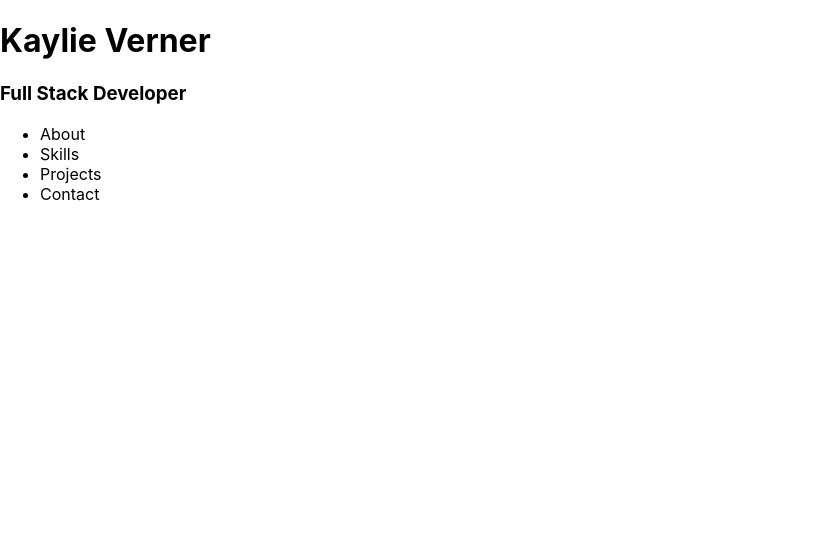
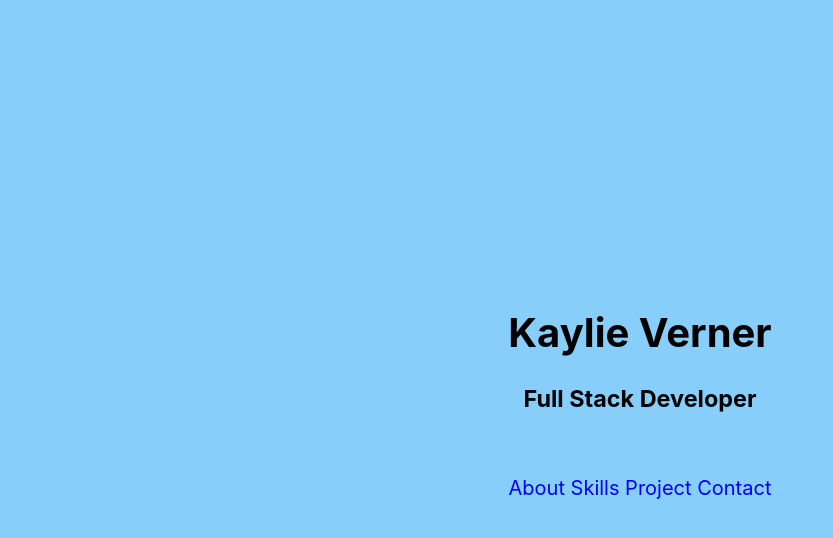
Before and after one commit to kaylieverner/Kaylie-Verner, a React (Create React App) app in the folder portfolio/: page / in a window 1280 px wide. Shown: the top 538 px of the page, without its empty margins (0-833 px from the left). Built offline with nearby package versions, Linux system fonts and the light colour scheme.

Commit message:
updated mainbox component of home page to center contents on page

```diff
--- a/portfolio/src/App.js
+++ b/portfolio/src/App.js
@@ -1,5 +1,5 @@
 import React from 'react';
-import { BrowserRouter, Router, Link, Switch, Route } from 'react-router-dom';
+import { BrowserRouter, Route } from 'react-router-dom';
 import Home from './Home.js';
 // import { Box, Button, Heading, Grommet } from 'grommet';
 import "./App.css";
--- a/portfolio/src/Home.js
+++ b/portfolio/src/Home.js
@@ -1,7 +1,7 @@
 import React from "react";
 import "./App";
-import { Grommet } from 'grommet';
-import MainBox from "./components/MainBox";
+// import { Grommet } from 'grommet';
+import MainBox from "./components/MainBox/MainBox";
 
 
 function Projects(props) {
--- a/portfolio/src/components/MainBox.js
+++ /dev/null
@@ -1,24 +0,0 @@
-import React from "react";
-
-
-function MainBox() {
-
-  return (
-    <div className="MainBox">
-        <div className="MainHeading">
-        <h1>Kaylie Verner</h1>
-        <h3>Full Stack Developer</h3>
-        </div>
-        <div className="MainLinks">
-            <ul>
-                <li>About</li>
-                <li>Skills</li>
-                <li>Projects</li>
-                <li>Contact</li>
-            </ul>
-        </div>
-    </div>
-  );
-}
-
-export default MainBox;
--- /dev/null
+++ b/portfolio/src/components/MainBox/MainBox.css
@@ -0,0 +1,64 @@
+#LinksContainer {
+    height: 84px;
+}
+
+.MainLinksDiv {
+	display: table;
+	margin: 0 auto;
+}
+
+ul#MainLinksList {
+    list-style: none;
+    padding: 0;
+    padding-top: 20px;
+	}
+	ul#MainLinksList li {
+        display: inline;
+        font-size: 20px;
+    }
+
+.MainBox {
+    text-align: center;
+}
+
+a{
+    text-decoration: none;
+}
+
+.MainBoxContents {
+    margin: 0;
+    position: absolute;
+    top: 50%;
+    left: 50%;
+    margin-right: -50%;
+    transform: translate(-50%, -50%)
+}
+
+html,
+body {
+  margin: 0;
+  padding: 0;
+}
+
+body {
+    height: 100vh;
+    width: 100vw;
+  }
+
+  /* include border and padding in element width and height */
+  * {
+    box-sizing: border-box;
+  }
+
+  /* full-sized  container that fills up the page */
+  .MainBox {
+    padding: 70px 0;
+    text-align: center;
+    height: 100vh;
+    width: 100vw;
+
+    /* example padding, font-size, background, etc */
+    padding: 10px;
+    font-size: 20px;
+    background-color: lightskyblue;
+  }
--- /dev/null
+++ b/portfolio/src/components/MainBox/MainBox.js
@@ -0,0 +1,28 @@
+import React from "react";
+import "./MainBox.css";
+
+function MainBox() {
+
+  return (
+    <div className="MainBox">
+      <div className="MainBoxContents">
+        <div className="MainHeading">
+          <h1>Kaylie Verner</h1>
+          <h3>Full Stack Developer</h3>
+        </div>
+        <div id="LinksContainer">
+        <div className="MainLinksDiv">
+          <ul id="MainLinksList">
+            <li><a href="#">About</a>  </li>
+            <li><a href="#">Skills</a>  </li>
+            <li><a href="#">Project</a>  </li>
+            <li><a href="#">Contact</a>  </li>
+          </ul>
+        </div>
+        </div>
+    </div>
+    </div>
+  );
+}
+
+export default MainBox;
```
Also changed, not shown: portfolio/src/App.css (line endings or trailing spaces).
